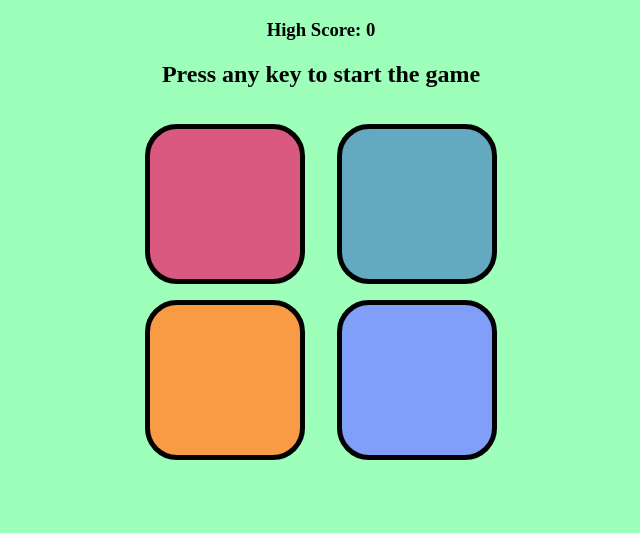
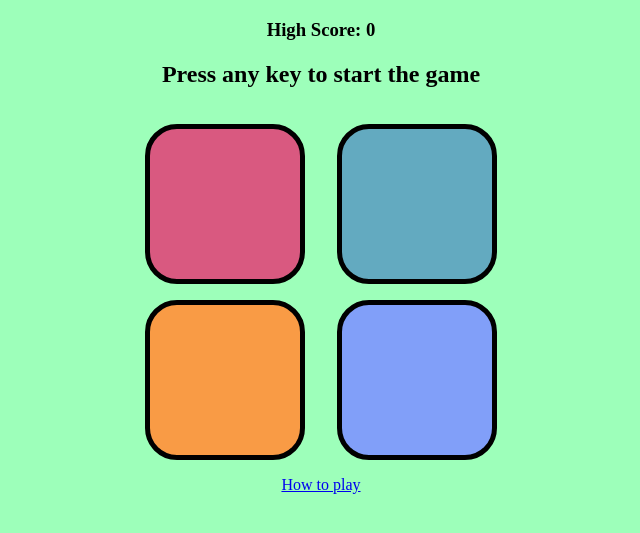
Before and after one commit to kartikkk-07/Simon-Says-Game, a plain HTML site: page index.html in a window 1280 px wide. Shown: the part 61-594 px from the top of the page, without its empty margins (319-959 px from the left). Drawn offline with Linux system fonts and the light colour scheme.

Commit message:
Update index.html

```diff
--- a/index.html
+++ b/index.html
@@ -21,6 +21,7 @@
             <div class="btn purple" type="button" id="purple"></div>
         </div>
     </div>
+    <a href="https://www.youtube.com/watch?v=EWJ5uYwQJGU">How to play</a>
     <script src="app.js"></script>
 </body>
 </html>
```
